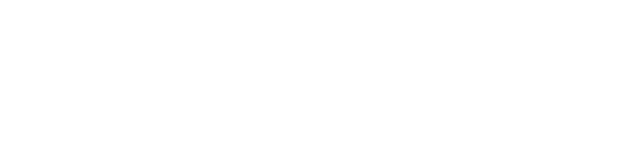
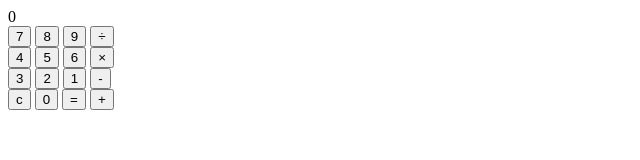
Before and after one commit to jrumbawa/calculator, a plain HTML site: page index.html in a window 1280 px wide. Shown: the whole page, without its empty margins (0-640 px from the left). Drawn offline with Linux system fonts and the light colour scheme.

Commit message:
Update index.html

```diff
--- a/index.html
+++ b/index.html
@@ -6,6 +6,32 @@
   <title>Calculator</title>
 </head>
 <body>
-    <div class="calculator"></div>
+  <div class="calculator">
+    <div id="display" class="display">0</div>
+    <div class="button-row">
+      <button>7</button>
+      <button>8</button>
+      <button>9</button>
+      <button>&div;</button>
+    </div>
+    <div class="button-row">
+      <button>4</button>
+      <button>5</button>
+      <button>6</button>
+      <button>&times;</button>
+    </div>
+    <div class="button-row">
+      <button>3</button>
+      <button>2</button>
+      <button>1</button>
+      <button>-</button>
+    </div>
+    <div class="button-row">
+      <button>c</button>
+      <button>0</button>
+      <button>=</button>
+      <button>+</button>
+    </div>
+  </div>
 </body>
 </html>
```
Lines whose indentation alone changed are shown as unchanged.
